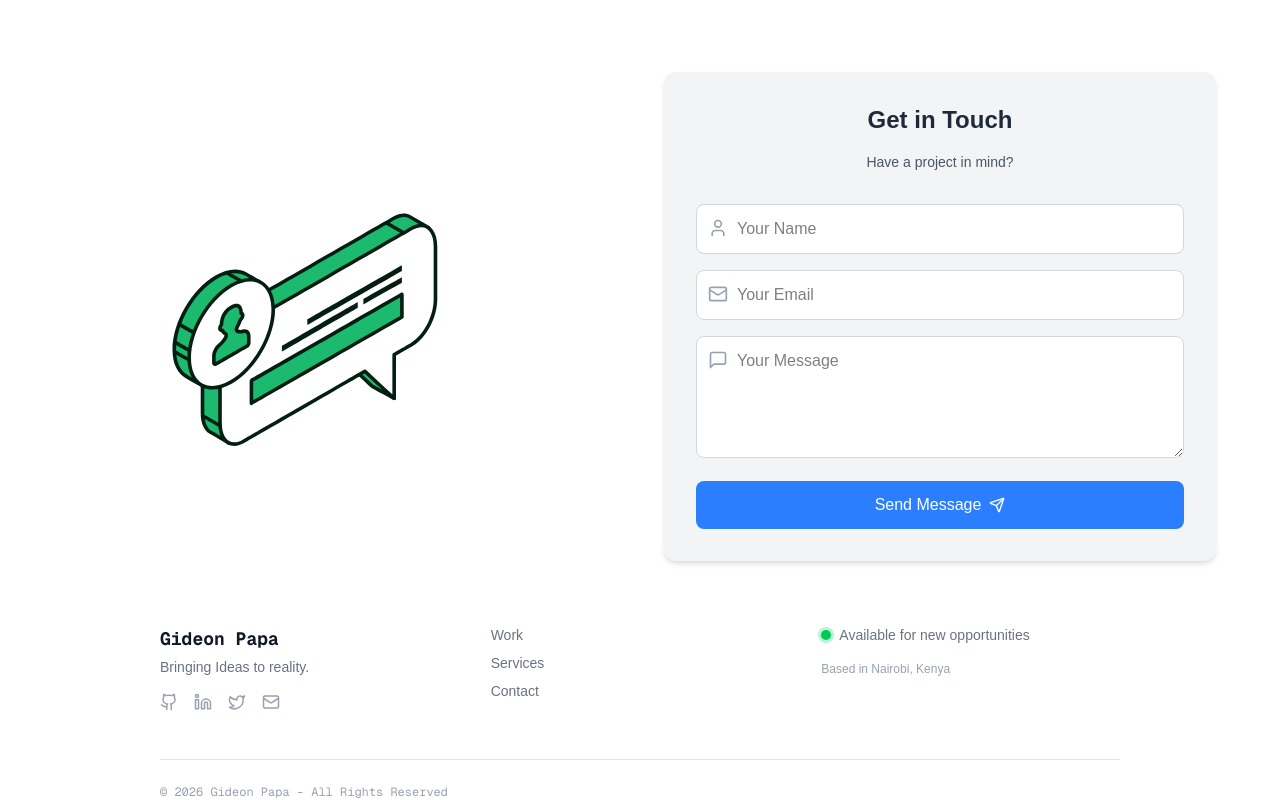
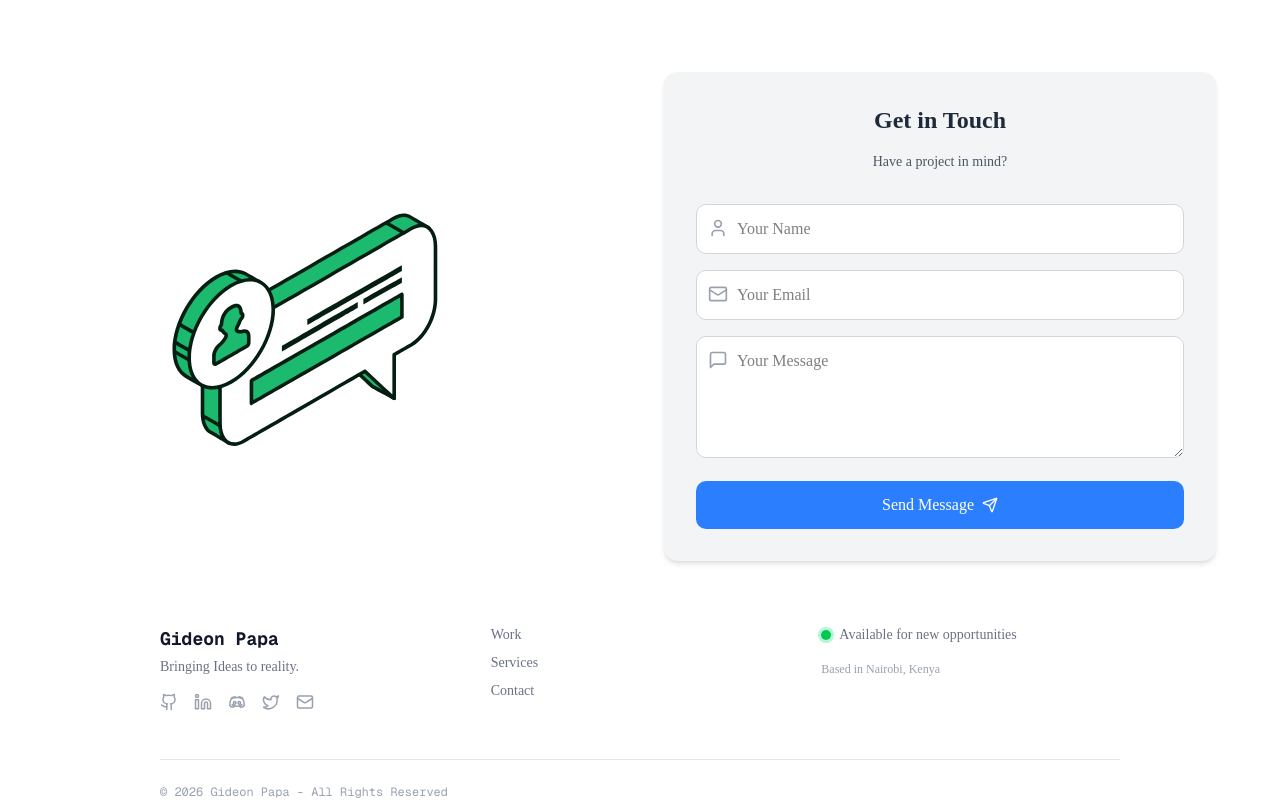
Before and after one commit to Nigiddy/my_portfolio, a Next.js app: page / in a window 1280 px wide. Shown: the part 2849-3649 px from the top of the page. Built offline with nearby package versions, Linux system fonts and the light colour scheme.

Commit message:
Added social icons on Footer

```diff
--- a/src/app/globals.css
+++ b/src/app/globals.css
@@ -4,31 +4,137 @@
 
 @import "tailwindcss";
 
-:root {
-  --background: #ffffff;
-  --foreground: #171717;
-}
+@import "tw-animate-css";
+
+@import "shadcn/tailwind.css";
+
+@custom-variant dark (&:is(.dark *));
 
 @theme inline {
   --color-background: var(--background);
   --color-foreground: var(--foreground);
-  --font-sans: var(--font-geist-sans);
+  --font-sans: var(--font-sans);
   --font-mono: var(--font-geist-mono);
-}
-
-@media (prefers-color-scheme: dark) {
-  :root {
-    --background: #0a0a0a;
-    --foreground: #ededed;
-  }
-}
-
-body {
-  background: var(--background);
-  color: var(--foreground);
-  font-family: Arial, Helvetica, sans-serif;
+  --font-heading: var(--font-sans);
+  --color-sidebar-ring: var(--sidebar-ring);
+  --color-sidebar-border: var(--sidebar-border);
+  --color-sidebar-accent-foreground: var(--sidebar-accent-foreground);
+  --color-sidebar-accent: var(--sidebar-accent);
+  --color-sidebar-primary-foreground: var(--sidebar-primary-foreground);
+  --color-sidebar-primary: var(--sidebar-primary);
+  --color-sidebar-foreground: var(--sidebar-foreground);
+  --color-sidebar: var(--sidebar);
+  --color-chart-5: var(--chart-5);
+  --color-chart-4: var(--chart-4);
+  --color-chart-3: var(--chart-3);
+  --color-chart-2: var(--chart-2);
+  --color-chart-1: var(--chart-1);
+  --color-ring: var(--ring);
+  --color-input: var(--input);
+  --color-border: var(--border);
+  --color-destructive: var(--destructive);
+  --color-accent-foreground: var(--accent-foreground);
+  --color-accent: var(--accent);
+  --color-muted-foreground: var(--muted-foreground);
+  --color-muted: var(--muted);
+  --color-secondary-foreground: var(--secondary-foreground);
+  --color-secondary: var(--secondary);
+  --color-primary-foreground: var(--primary-foreground);
+  --color-primary: var(--primary);
+  --color-popover-foreground: var(--popover-foreground);
+  --color-popover: var(--popover);
+  --color-card-foreground: var(--card-foreground);
+  --color-card: var(--card);
+  --radius-sm: calc(var(--radius) * 0.6);
+  --radius-md: calc(var(--radius) * 0.8);
+  --radius-lg: var(--radius);
+  --radius-xl: calc(var(--radius) * 1.4);
+  --radius-2xl: calc(var(--radius) * 1.8);
+  --radius-3xl: calc(var(--radius) * 2.2);
+  --radius-4xl: calc(var(--radius) * 2.6);
 }
 
 html {
   scroll-behavior: smooth;
 }
+
+:root {
+  --background: oklch(1 0 0);
+  --foreground: oklch(0.145 0 0);
+  --card: oklch(1 0 0);
+  --card-foreground: oklch(0.145 0 0);
+  --popover: oklch(1 0 0);
+  --popover-foreground: oklch(0.145 0 0);
+  --primary: oklch(0.205 0 0);
+  --primary-foreground: oklch(0.985 0 0);
+  --secondary: oklch(0.97 0 0);
+  --secondary-foreground: oklch(0.205 0 0);
+  --muted: oklch(0.97 0 0);
+  --muted-foreground: oklch(0.556 0 0);
+  --accent: oklch(0.97 0 0);
+  --accent-foreground: oklch(0.205 0 0);
+  --destructive: oklch(0.577 0.245 27.325);
+  --border: oklch(0.922 0 0);
+  --input: oklch(0.922 0 0);
+  --ring: oklch(0.708 0 0);
+  --chart-1: oklch(0.87 0 0);
+  --chart-2: oklch(0.556 0 0);
+  --chart-3: oklch(0.439 0 0);
+  --chart-4: oklch(0.371 0 0);
+  --chart-5: oklch(0.269 0 0);
+  --radius: 0.625rem;
+  --sidebar: oklch(0.985 0 0);
+  --sidebar-foreground: oklch(0.145 0 0);
+  --sidebar-primary: oklch(0.205 0 0);
+  --sidebar-primary-foreground: oklch(0.985 0 0);
+  --sidebar-accent: oklch(0.97 0 0);
+  --sidebar-accent-foreground: oklch(0.205 0 0);
+  --sidebar-border: oklch(0.922 0 0);
+  --sidebar-ring: oklch(0.708 0 0);
+}
+
+.dark {
+  --background: oklch(0.145 0 0);
+  --foreground: oklch(0.985 0 0);
+  --card: oklch(0.205 0 0);
+  --card-foreground: oklch(0.985 0 0);
+  --popover: oklch(0.205 0 0);
+  --popover-foreground: oklch(0.985 0 0);
+  --primary: oklch(0.922 0 0);
+  --primary-foreground: oklch(0.205 0 0);
+  --secondary: oklch(0.269 0 0);
+  --secondary-foreground: oklch(0.985 0 0);
+  --muted: oklch(0.269 0 0);
+  --muted-foreground: oklch(0.708 0 0);
+  --accent: oklch(0.269 0 0);
+  --accent-foreground: oklch(0.985 0 0);
+  --destructive: oklch(0.704 0.191 22.216);
+  --border: oklch(1 0 0 / 10%);
+  --input: oklch(1 0 0 / 15%);
+  --ring: oklch(0.556 0 0);
+  --chart-1: oklch(0.87 0 0);
+  --chart-2: oklch(0.556 0 0);
+  --chart-3: oklch(0.439 0 0);
+  --chart-4: oklch(0.371 0 0);
+  --chart-5: oklch(0.269 0 0);
+  --sidebar: oklch(0.205 0 0);
+  --sidebar-foreground: oklch(0.985 0 0);
+  --sidebar-primary: oklch(0.488 0.243 264.376);
+  --sidebar-primary-foreground: oklch(0.985 0 0);
+  --sidebar-accent: oklch(0.269 0 0);
+  --sidebar-accent-foreground: oklch(0.985 0 0);
+  --sidebar-border: oklch(1 0 0 / 10%);
+  --sidebar-ring: oklch(0.556 0 0);
+}
+
+@layer base {
+  * {
+    @apply border-border outline-ring/50;
+  }
+  body {
+    @apply bg-background text-foreground;
+  }
+  html {
+    @apply font-sans;
+  }
+}
--- a/src/components/Footer.jsx
+++ b/src/components/Footer.jsx
@@ -1,6 +1,6 @@
 import Link from 'next/link';
 import { Github, Linkedin, Twitter, Mail } from "lucide-react";
-
+import { DiscordIcon } from "./components/ui/discord";
 
 export default function Footer() {
   const year = new Date().getFullYear();
@@ -27,6 +27,10 @@ export default function Footer() {
                rel="noopener noreferrer"
                className="hover:text-gray-900 transition-colors" aria-label="LinkedIn"><Linkedin className="w-[18px] h-[18px]" /></a>
 
+              <a href="https://discord.com/users/1282628561320284283"
+               target="_blank"
+               rel="noopener noreferrer"
+               className="hover:text-gray-900 transition-colors" aria-label="Discord"><DiscordIcon className="w-[18px] h-[18px]" /></a>
 
               <a href="https://twitter.com/niGiddy"
                target="_blank"
--- /dev/null
+++ b/src/components/components/ui/discord.jsx
@@ -0,0 +1,101 @@
+"use client";;
+import { motion, useAnimation } from "motion/react";
+import { forwardRef, useCallback, useImperativeHandle, useRef } from "react";
+
+import { cn } from "@components/lib/utils";
+
+const VARIANTS = {
+  normal: {
+    translateX: 0,
+    opacity: 1,
+    transition: {
+      duration: 0.2,
+    },
+  },
+  animate: {
+    translateX: [0, -2, 2, -2, 2, 0],
+    opacity: 1,
+    transition: {
+      duration: 0.4,
+      times: [0, 0.2, 0.4, 0.6, 0.8, 1],
+      ease: "easeInOut",
+    },
+  },
+};
+
+const DiscordIcon = forwardRef(({ onMouseEnter, onMouseLeave, className, ...props }, ref) => {
+  const controls = useAnimation();
+  const isControlledRef = useRef(false);
+
+  useImperativeHandle(ref, () => {
+    isControlledRef.current = true;
+
+    return {
+      startAnimation: () => controls.start("animate"),
+      stopAnimation: () => controls.start("normal"),
+    };
+  });
+
+  const handleMouseEnter = useCallback((e) => {
+    if (isControlledRef.current) {
+      onMouseEnter?.(e);
+    } else {
+      controls.start("animate");
+    }
+  }, [controls, onMouseEnter]);
+
+  const handleMouseLeave = useCallback((e) => {
+    if (isControlledRef.current) {
+      onMouseLeave?.(e);
+    } else {
+      controls.start("normal");
+    }
+  }, [controls, onMouseLeave]);
+
+  return (
+    <svg
+      xmlns="http://www.w3.org/2000/svg"
+      viewBox="0 0 48 48"
+      fill="none"
+      stroke="currentColor"
+      strokeWidth="4"
+      strokeLinecap="round"
+      strokeLinejoin="round"
+      className={cn(className)}
+      onMouseEnter={handleMouseEnter}
+      onMouseLeave={handleMouseLeave}
+      style={{ overflow: "visible" }}
+      {...props}
+    >
+        <motion.path
+          animate={controls}
+          d="M17.54,34.22A47.42,47.42,0,0,1,14.68,38C7.3,37.79,4.5,33,4.5,33A44.83,44.83,0,0,1,9.31,13.48,16.47,16.47,0,0,1,18.69,10l1,2.31"
+          initial="normal"
+          variants={VARIANTS} />
+        <motion.path
+          animate={controls}
+          d="M17.85,22.67a3.48,3.48,0,0,0-3.37,3.9,3.38,3.38,0,0,0,3.31,3.22,3.53,3.53,0,0,0,3.43-3.9A3.45,3.45,0,0,0,17.85,22.67Z"
+          initial="normal"
+          variants={VARIANTS} />
+        <motion.path
+          animate={controls}
+          d="M12.2,14.37a28.19,28.19,0,0,1,8.16-2.18A23.26,23.26,0,0,1,24,12a23.26,23.26,0,0,1,3.64.21,28.19,28.19,0,0,1,8.16,2.18m-7.47-2.09l1-2.31a16.47,16.47,0,0,1,9.38,3.51A44.83,44.83,0,0,1,43.5,33S40.7,37.79,33.32,38a47.42,47.42,0,0,1-2.86-3.81"
+          initial="normal"
+          variants={VARIANTS} />
+        <motion.path
+          animate={controls}
+          d="M36.92,31.29a29.63,29.63,0,0,1-8.64,3.49,21.25,21.25,0,0,1-4.28.4h0a21.25,21.25,0,0,1-4.28-.4,29.63,29.63,0,0,1-8.64-3.49"
+          initial="normal"
+          variants={VARIANTS} />
+        <motion.path
+          animate={controls}
+          d="M30.15,22.67a3.48,3.48,0,0,1,3.37,3.9,3.38,3.38,0,0,1-3.31,3.22,3.53,3.53,0,0,1-3.43-3.9A3.45,3.45,0,0,1,30.15,22.67Z"
+          initial="normal"
+          variants={VARIANTS} />
+    </svg>
+  );
+});
+
+DiscordIcon.displayName = "DiscordIcon";
+
+export { DiscordIcon };
--- /dev/null
+++ b/src/components/lib/utils.js
@@ -0,0 +1,6 @@
+import { clsx } from "clsx";
+import { twMerge } from "tailwind-merge"
+
+export function cn(...inputs) {
+  return twMerge(clsx(inputs));
+}
```
Also changed, not shown: package.json (+8 -1 lines), components.json (added), 1 other file (tests, documents, lock files or other folders).
